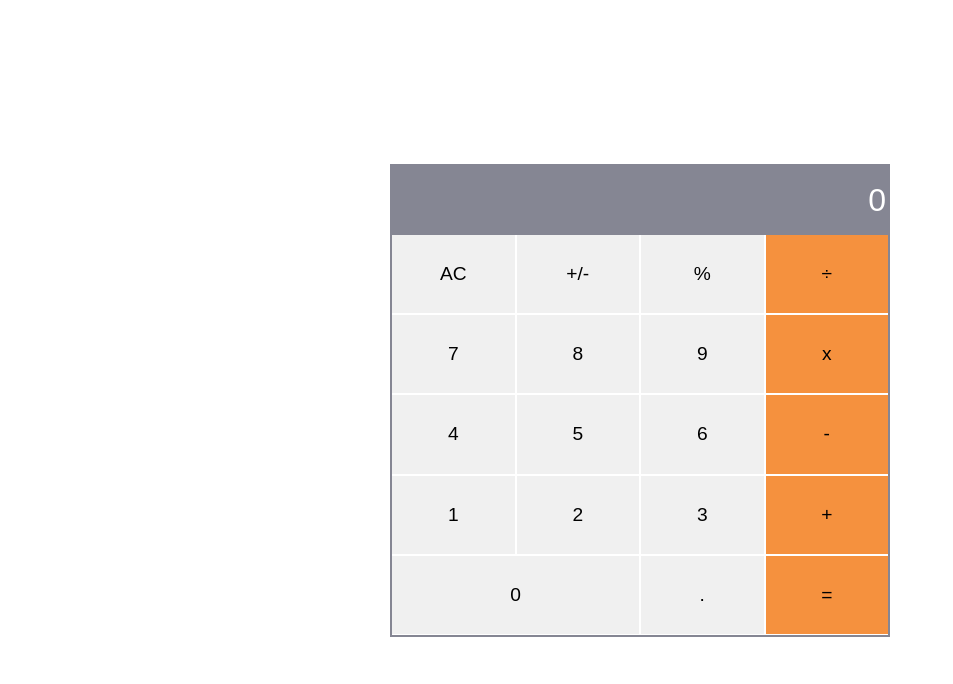
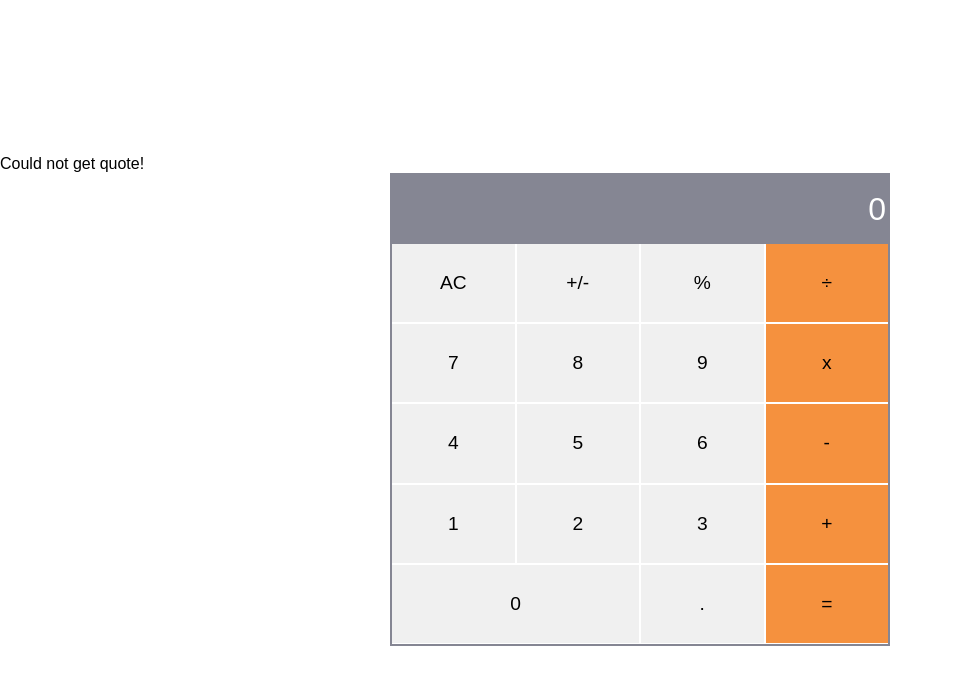
Before and after one commit to fmanimashaun/math-magicians, a React (Create React App) app: page / in a window 1280 px wide. Shown: the top 684 px of the page, without its empty margins (0-953 px from the left). Built offline with nearby package versions, Linux system fonts and the light colour scheme; no server answers.

Commit message:
Update App component

```diff
--- a/src/App.js
+++ b/src/App.js
@@ -1,9 +1,11 @@
 import React from 'react';
 import Calculator from './components/Calculator';
+import Quote from './components/Quote';
 
 const App = () => (
   <>
     <main>
+      <Quote />
       <Calculator />
     </main>
   </>
```
